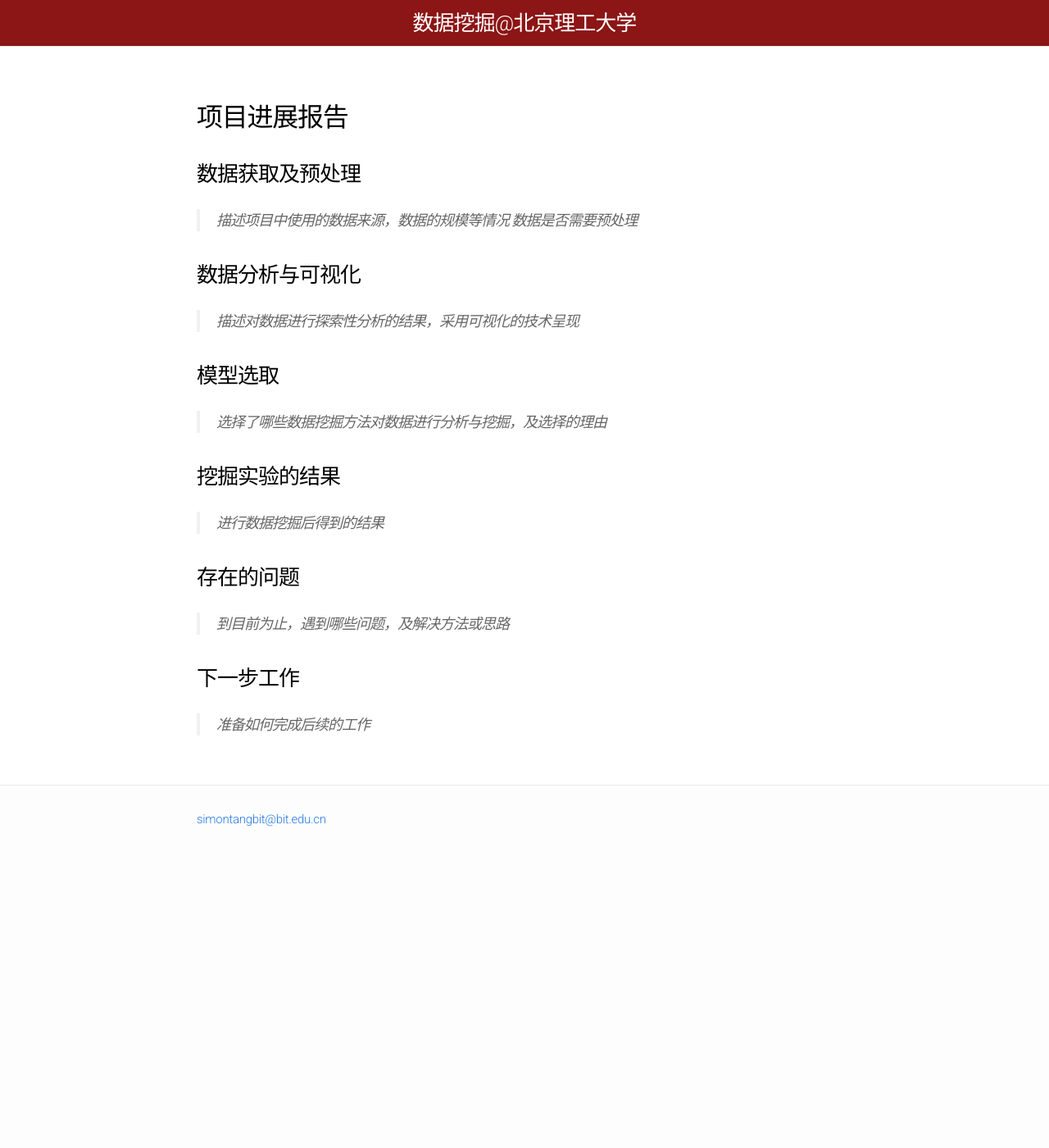
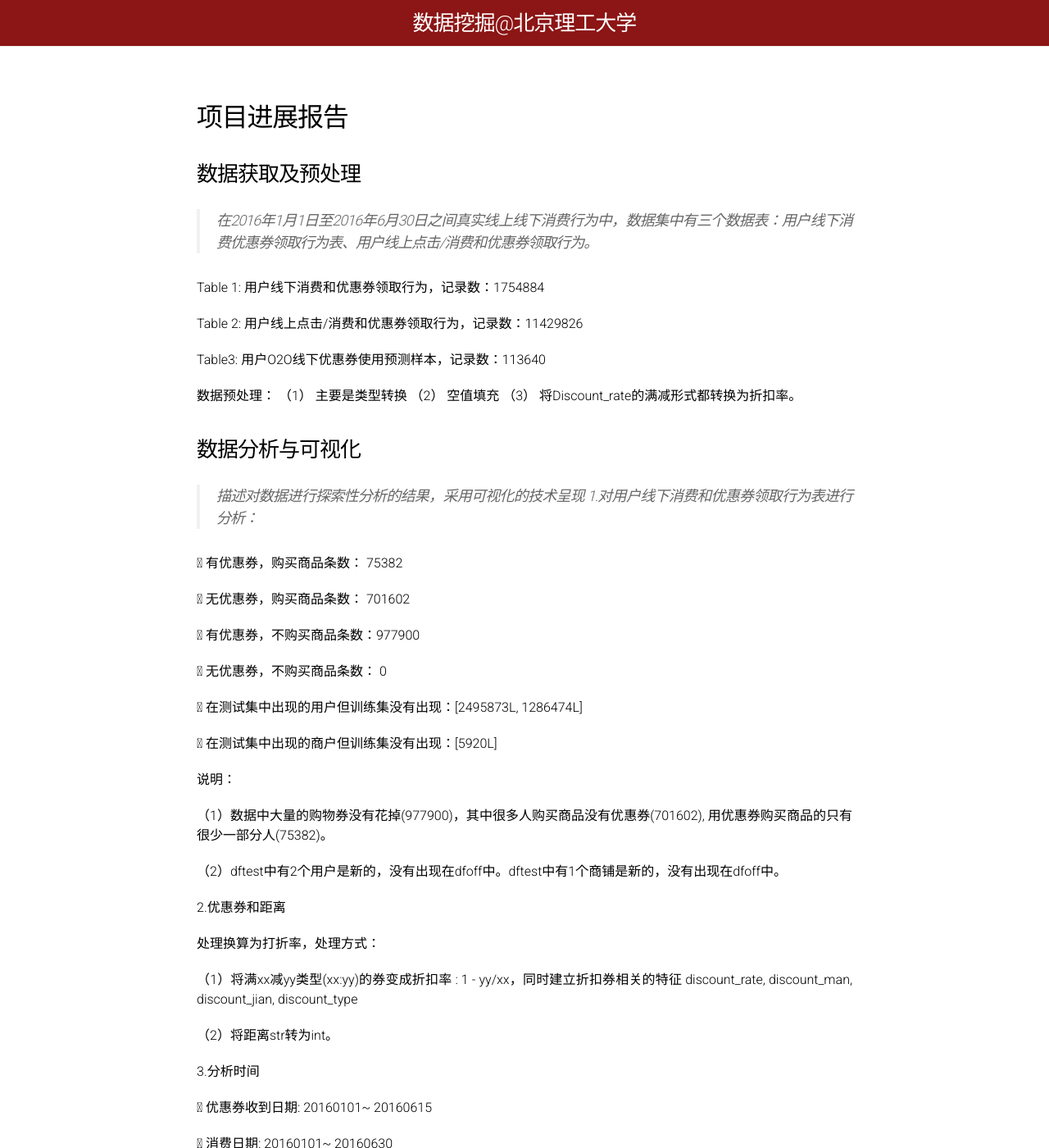
Before and after one commit to BITDM/bitdm.github.io, a Jekyll site: the page built from 2018/projects/P09/midterm.md, in a window 1280 px wide and 1400 px high. Shown: the whole window at 82% size. Built offline with Jekyll 4.4.1, drawn with Linux system fonts in a browser that asks for light colours; our own code applies the rules of GitHub Pages for plain Markdown files; some of the changed text lies outside the part shown.

Commit message:
Update midterm.md

```diff
--- a/2018/projects/P09/midterm.md
+++ b/2018/projects/P09/midterm.md
@@ -8,25 +8,86 @@ permalink: /2018/projects/p09/midterm/
 
 ### 数据获取及预处理
 
-> 描述项目中使用的数据来源，数据的规模等情况
-> 数据是否需要预处理
+> 在2016年1月1日至2016年6月30日之间真实线上线下消费行为中，数据集中有三个数据表：用户线下消费优惠券领取行为表、用户线上点击/消费和优惠券领取行为。
+
+Table 1: 用户线下消费和优惠券领取行为，记录数：1754884
+
+Table 2: 用户线上点击/消费和优惠券领取行为，记录数：11429826
+
+Table3: 用户O2O线下优惠券使用预测样本，记录数：113640
+
+数据预处理：
+（1）	主要是类型转换
+（2）	空值填充
+（3）	将Discount_rate的满减形式都转换为折扣率。
+
 
 ### 数据分析与可视化
 
 > 描述对数据进行探索性分析的结果，采用可视化的技术呈现
+1.对用户线下消费和优惠券领取行为表进行分析：
+
+	有优惠券，购买商品条数：   75382
+
+	无优惠券，购买商品条数：  701602
+
+	有优惠券，不购买商品条数：977900
+
+	无优惠券，不购买商品条数：     0
+
+	在测试集中出现的用户但训练集没有出现：[2495873L, 1286474L]
+
+	在测试集中出现的商户但训练集没有出现：[5920L]
+
+说明：
+
+（1）数据中大量的购物券没有花掉(977900)，其中很多人购买商品没有优惠券(701602), 用优惠券购买商品的只有很少一部分人(75382)。
+
+（2）dftest中有2个用户是新的，没有出现在dfoff中。dftest中有1个商铺是新的，没有出现在dfoff中。
+
+2.优惠券和距离
+
+处理换算为打折率，处理方式：
+
+（1）将满xx减yy类型(xx:yy)的券变成折扣率 : 1 - yy/xx，同时建立折扣券相关的特征 discount_rate, discount_man, discount_jian, discount_type
+
+（2）将距离str转为int。
+
+3.分析时间
+
+	优惠券收到日期: 20160101~ 20160615
+
+	消费日期: 20160101~ 20160630
+
+每天的顾客收到coupon的数目，以及收到coupon后用coupon消费的数目，如图所示。
+
+
+
 
 ### 模型选取
 
 > 选择了哪些数据挖掘方法对数据进行分析与挖掘，及选择的理由
 
+	特征值：discount, distance, weekday
+
+	train/valid 的划分：用20160101到20160515的作为train，20160516到20160615作为valid。
+
+	模型：用线性模型 SGDClassifier
+
 ### 挖掘实验的结果
 
 > 进行数据挖掘后得到的结果
+
+运行时间超过2小时，人为中断，未得到结果。
 
 ### 存在的问题
 
 > 到目前为止，遇到哪些问题，及解决方法或思路
 
+运行时间长，查找是前期处理是否存在错误，或寻找运行时间短的模型。
+
 ### 下一步工作
 
 > 准备如何完成后续的工作
+
+在数据的划分、特征提取、模型选取上进一步研究。
```
